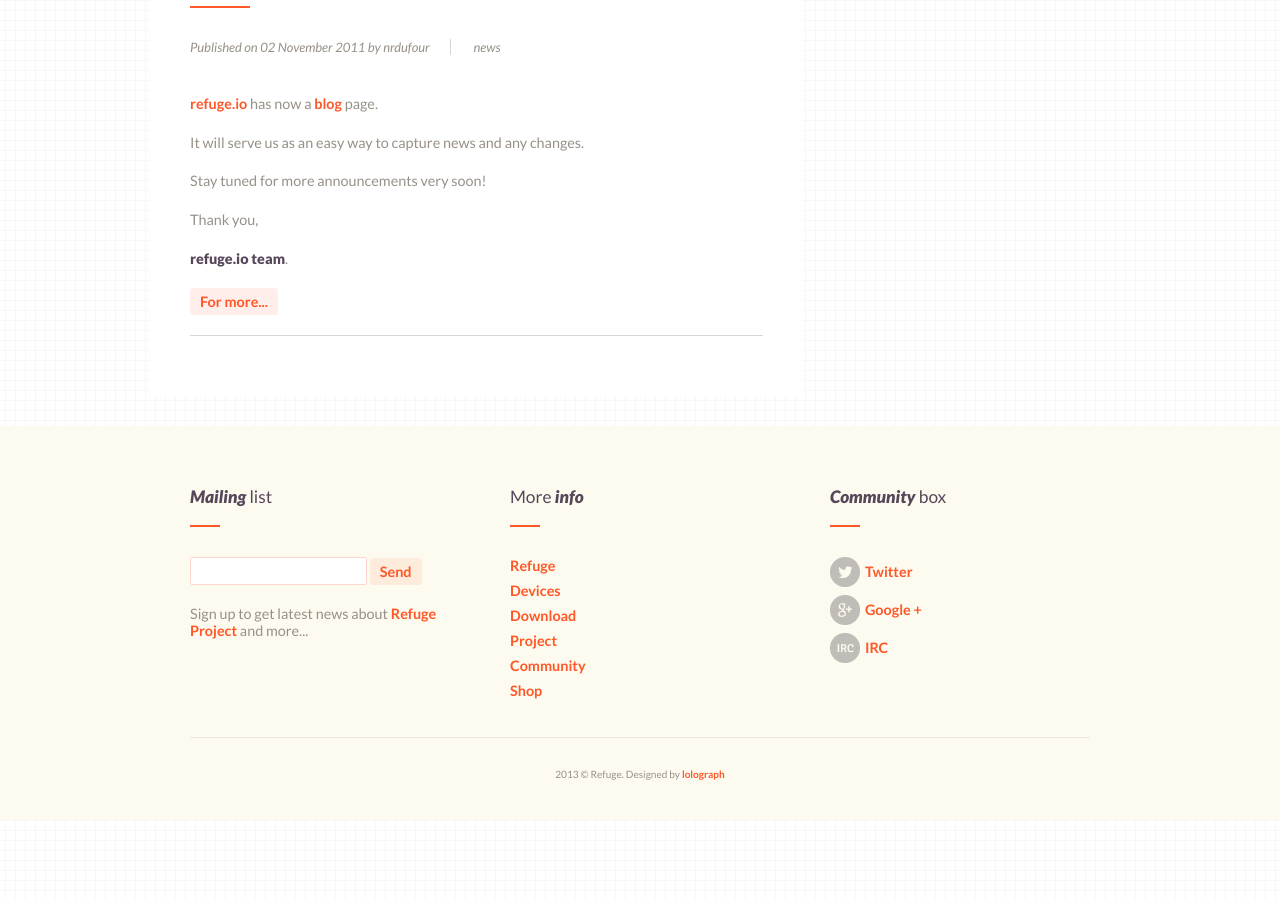
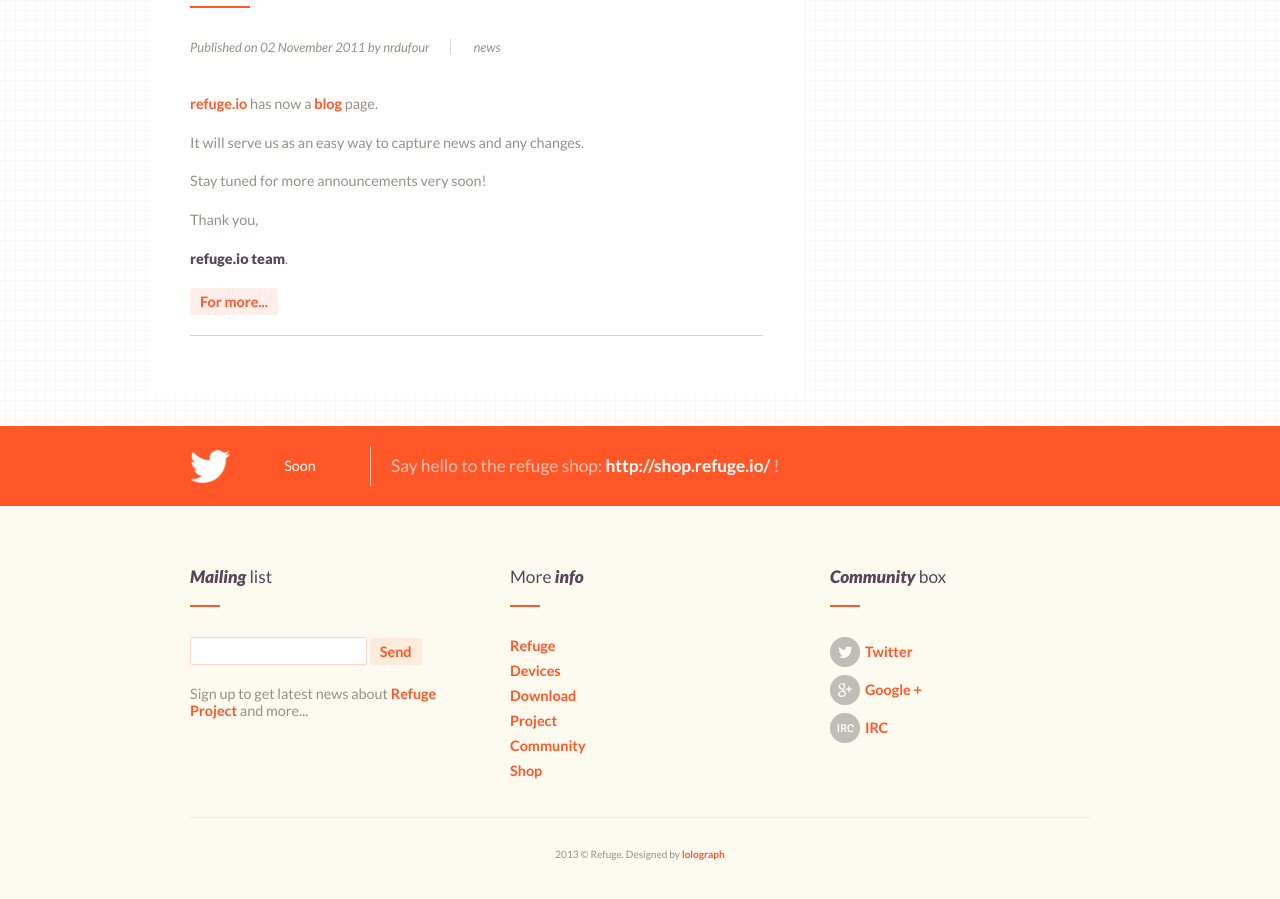
Before and after one commit to refuge/refuge.io, a Jekyll site: the page built from web/news/index.html, in a window 1280 px wide and 900 px high, scrolled down 13552 px. Built offline with Jekyll 4.4.1, drawn with Linux system fonts in a browser that asks for light colours; before the commit the page ends 14372 px from its top, so only the background shows below that.

Commit message:
Moving the "latest tweets" section in the common footer include.

```diff
--- a/web/_includes/footer.html
+++ b/web/_includes/footer.html
@@ -1,3 +1,11 @@
+            <section class="latest-tweets">
+                <div class="wrap">
+                    <a href="#" class="refuge-twitter-account"></a>
+                    <p>Say hello to the refuge shop: <a href="#">http://shop.refuge.io/</a> !</p>
+                    <span class="date">Soon</span>
+                </div>
+            </section>
+
             <footer>
                 <div class="wrap-footer">
                     <div class="one-third">
```
Also changed, not shown: web/index.html (+0 -8 lines).
